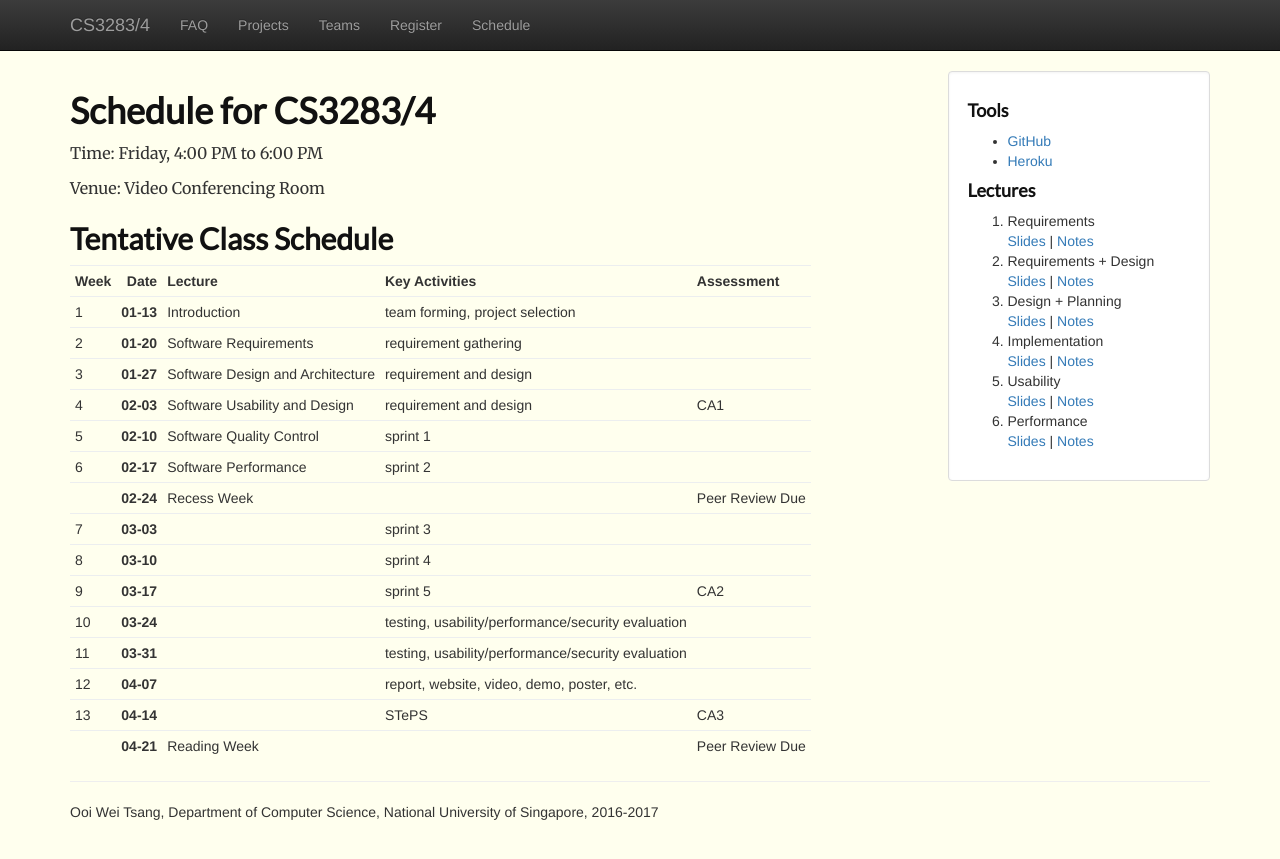
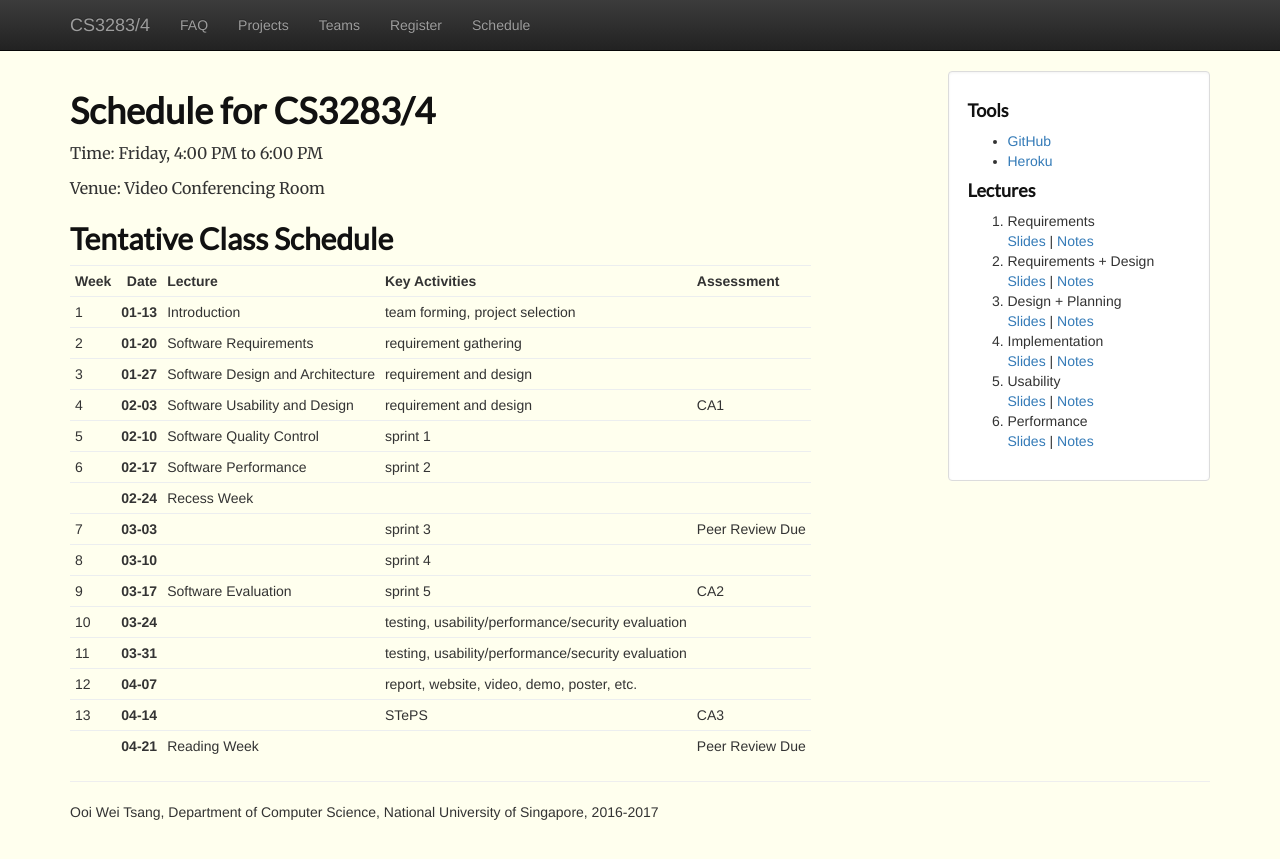
Before and after one commit to nus-mtp/1617, a Jekyll site: the page built from schedule.md, in a window 1280 px wide. Shown: the top 859 px of the page. Built offline with Jekyll 4.4.1, drawn with Linux system fonts in a browser that asks for light colours; nearby versions of some CDN libraries.

Commit message:
Refined schedule

```diff
--- a/schedule.md
+++ b/schedule.md
@@ -19,10 +19,10 @@ Venue: Video Conferencing Room
 |4| **02-03** | Software Usability and Design| requirement and design | CA1 |
 |5| **02-10** | Software Quality Control| sprint 1|  |
 |6| **02-17** | Software Performance | sprint 2 | |
-|| **02-24** | Recess Week || Peer Review Due |
-|7| **03-03** | | sprint 3 | |
+|| **02-24** | Recess Week |||
+|7| **03-03** | | sprint 3 | Peer Review Due |
 |8| **03-10** | | sprint 4 |  |
-|9| **03-17** | | sprint 5 | CA2 |
+|9| **03-17** | Software Evaluation | sprint 5 | CA2 |
 |10| **03-24** | | testing, usability/performance/security evaluation | |
 |11| **03-31** | | testing, usability/performance/security evaluation | |
 |12| **04-07** | | report, website, video, demo, poster, etc. ||
```
